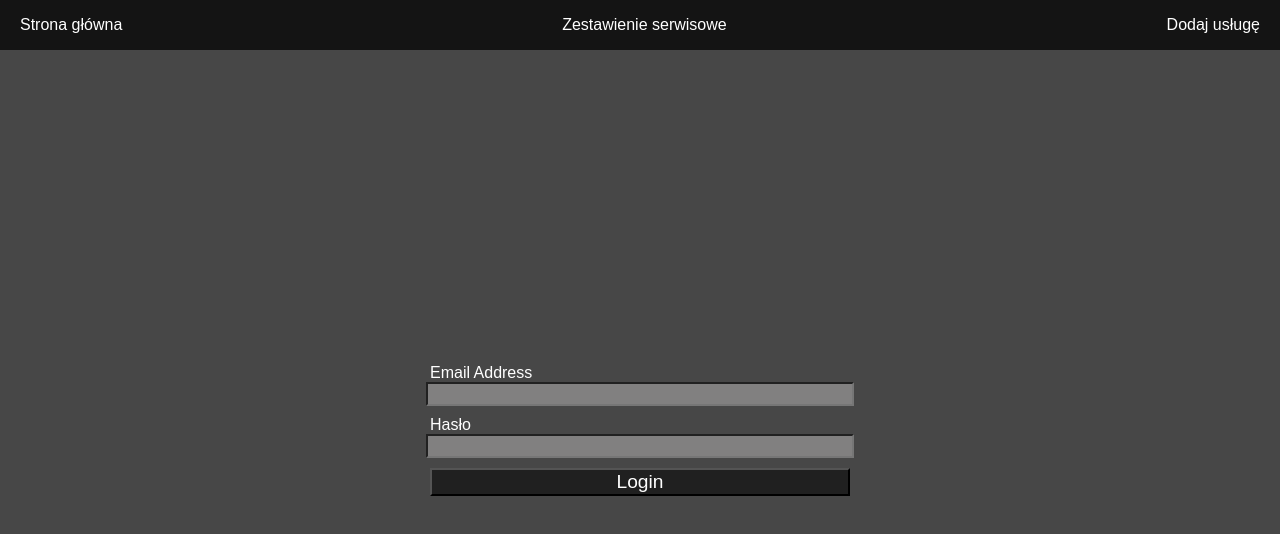
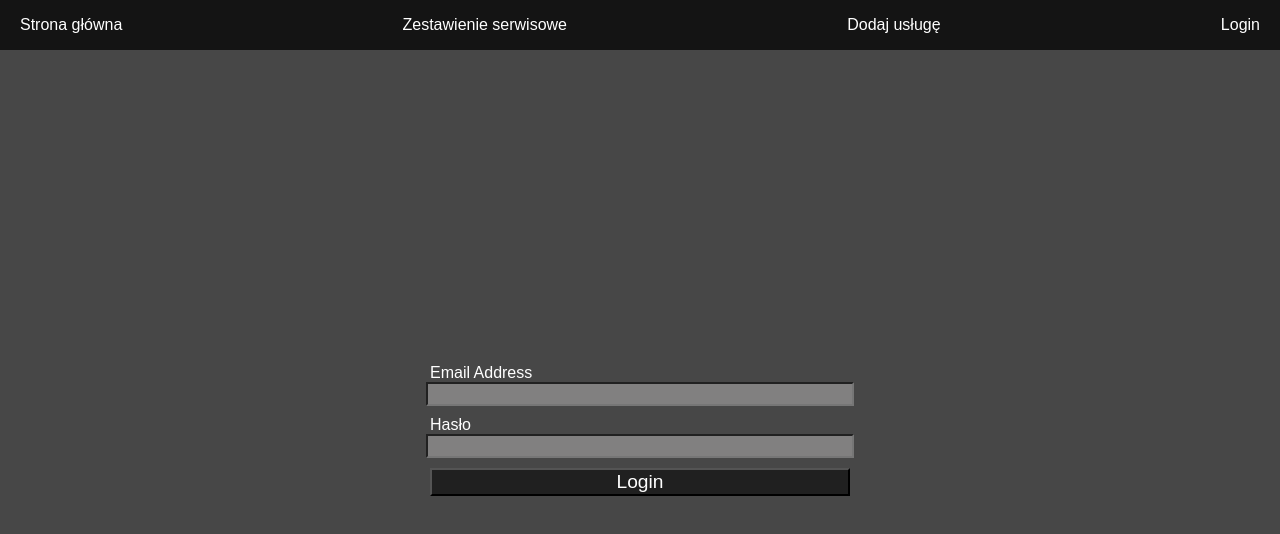
Before and after one commit to patryk177m/Car_repairs_FRONTEND, a React (Create React App) app: page /login in a window 1280 px wide. Shown: the top 534 px of the page. Built offline with nearby package versions, Linux system fonts and the light colour scheme; no server answers.

Commit message:
function login and logout

```diff
--- a/src/components/Header.tsx
+++ b/src/components/Header.tsx
@@ -1,14 +1,23 @@
 import React from "react";
 import "../styles/header.scss";
-import {Link} from "react-router";
+import {Link, useNavigate} from "react-router";
+import {useTallyContext} from "../context/TallyContext";
 
 export const Header: React.FC = () => {
+    const navigate = useNavigate();
+    const { localToken, handleLogout } = useTallyContext()
+
     return (
         <nav className="nav ">
             <div className="nav__links global--container">
                 <Link className="link" to="/">Strona główna</Link>
                 <Link className="link" to="/list"> Zestawienie serwisowe</Link>
                 <Link className="link" to="/add">Dodaj usługę</Link>
+
+                { !localToken ?
+                <Link className="link" to="/login">Login</Link> :
+                <Link onClick={(e) => handleLogout(e, navigate)} className="link" to="/login">Logout</Link>
+                }
             </div>
 
         </nav>
--- a/src/context/TallyContext.tsx
+++ b/src/context/TallyContext.tsx
@@ -8,7 +8,7 @@ import React, {
     ReactNode,
     FormEvent,
 } from "react";
-import {getFilteredTallies} from "../utils/api";
+import {getFilteredTallies, logout} from "../utils/api";
 import {changeValue, uploadFile} from "../utils/utils";
 import {NavigateFunction} from "react-router";
 import {TallyType} from "../types/tally";
@@ -47,13 +47,13 @@ type TallyContextType = {
     setSearch: Dispatch<SetStateAction<string>>;
     localToken: string | null;
     setLocalToken: Dispatch<SetStateAction<string | null>>;
+    handleLogout: (e: React.MouseEvent<HTMLAnchorElement>, navigate: NavigateFunction) => void;
 }
 
 const TallyContext = createContext<TallyContextType | undefined>(undefined);
 
 // Provider
 export const TallyProvider = ({children}: { children: ReactNode }) => {
-
     const [tallies, setTallies] = useState<TallyType[]>([]);
     const [file, setFile] = useState<File | null>(null);
     const [fileName, setFileName] = useState<string>("");
@@ -122,6 +122,16 @@ export const TallyProvider = ({children}: { children: ReactNode }) => {
         }
     };
 
+    const handleLogout = async (e: React.MouseEvent<HTMLAnchorElement>, navigate: NavigateFunction) => {
+        e.preventDefault()
+        await logout().then(() => {
+            localStorage.removeItem('token')
+            setLocalToken(localStorage.getItem('token'))
+            navigate("/login");
+        })
+    }
+
+
     return (
         <TallyContext.Provider value={
             {
@@ -143,6 +153,7 @@ export const TallyProvider = ({children}: { children: ReactNode }) => {
                 setSearch,
                 localToken,
                 setLocalToken,
+                handleLogout,
 
             }
         }>
--- a/src/pages/FormLogin.tsx
+++ b/src/pages/FormLogin.tsx
@@ -8,7 +8,7 @@ import {useNavigate} from "react-router";
 
 export const FormLogin = () => {
     const navigate = useNavigate();
-    const {handleChange} = useTallyContext()
+    const {handleChange, setLocalToken} = useTallyContext()
     const [user, setUser] = useState<Omit<User, "id">>({
         email: "",
         password: "",
@@ -19,9 +19,9 @@ export const FormLogin = () => {
         e.preventDefault();
         return await login(userEmail, userPassword)
             .then(async (res) => {
-                console.log(res.token)
                 if (res.token) {
                     localStorage.setItem("token", res.token); // zapisz token
+                    setLocalToken(res.token);
                     navigate("/list");
                 }
             });
--- a/src/pages/TallyListPage.tsx
+++ b/src/pages/TallyListPage.tsx
@@ -6,14 +6,17 @@ import {ShowComment} from "../components/ShowComment";
 import {FormFilter} from "../components/FormFilter";
 
 export const TallyListPage = () => {
-    const {tallies, fetchTallies, search} = useTallyContext();
+    const {tallies, fetchTallies, search, localToken} = useTallyContext();
 
     useEffect(() => {
         fetchTallies();
 
-    }, [search]);
+    }, [search, localToken]);
 
     return (
+        <>
+            {tallies.length <= 0 ? <h1 className="global--container title">Jeszcze nie posiadasz wpisów do wyświetlenia</h1> :
+                (
                     <>
                         <FormFilter/>
                         <table className="global--container table">
@@ -44,7 +47,10 @@ export const TallyListPage = () => {
                             })}
                             </tbody>
                         </table>
-            <ShowComment />
                     </>
                 )
             }
+            <ShowComment/>
+        </>
+    )
+}
--- a/src/styles/tallyListPage.scss
+++ b/src/styles/tallyListPage.scss
@@ -20,3 +20,9 @@ table {
 
   }
 }
+
+.title {
+  display: flex;
+  justify-content: center;
+  margin: 100px auto;
+}
--- a/src/utils/api.ts
+++ b/src/utils/api.ts
@@ -60,3 +60,10 @@ export const login = async (email: string, password: string) => {
     })
         .then((response) => response.data);
 }
+
+export const logout = async () => {
+    return await api
+        .get('/logout')
+        .then((res) => res.data.status)
+        .catch(() => 'Error logging out! Try again.')
+}
```
Lines whose indentation alone changed are shown as unchanged.
